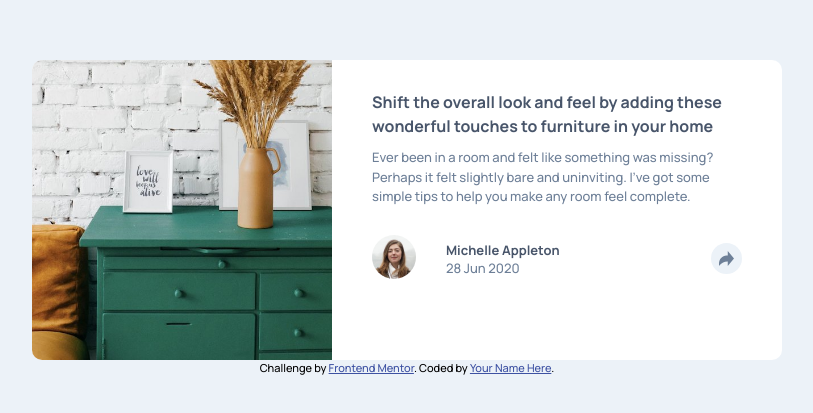
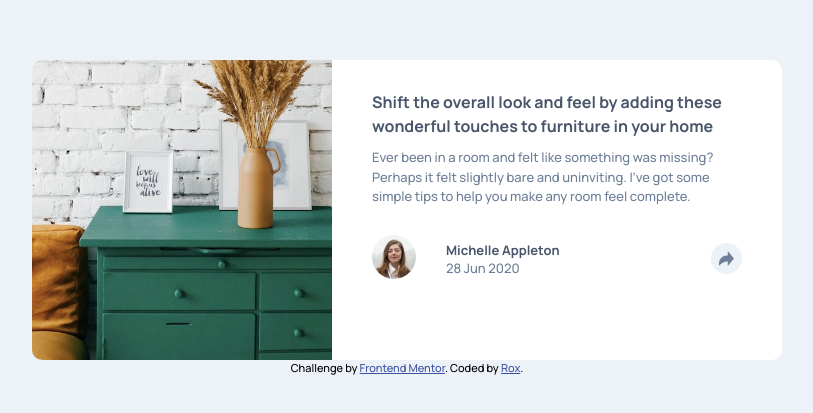
Before and after one commit to rox-io/article-preview-component, a plain HTML site: page index.html in a window 1280 px wide. Shown: the part 133-546 px from the top of the page, without its empty margins (233-1046 px from the left). Drawn offline with Linux system fonts and the light colour scheme.

Commit message:
update index.html

```diff
--- a/index.html
+++ b/index.html
@@ -79,7 +79,7 @@
   <footer>
     <div class="attribution">
       Challenge by <a href="https://www.frontendmentor.io?ref=challenge" target="_blank">Frontend Mentor</a>.
-      Coded by <a href="#">Your Name Here</a>.
+      Coded by <a href="https://www.frontendmentor.io/profile/rox-io">Rox</a>.
     </div>
   </footer>
   <script src="script.js"></script>
```
